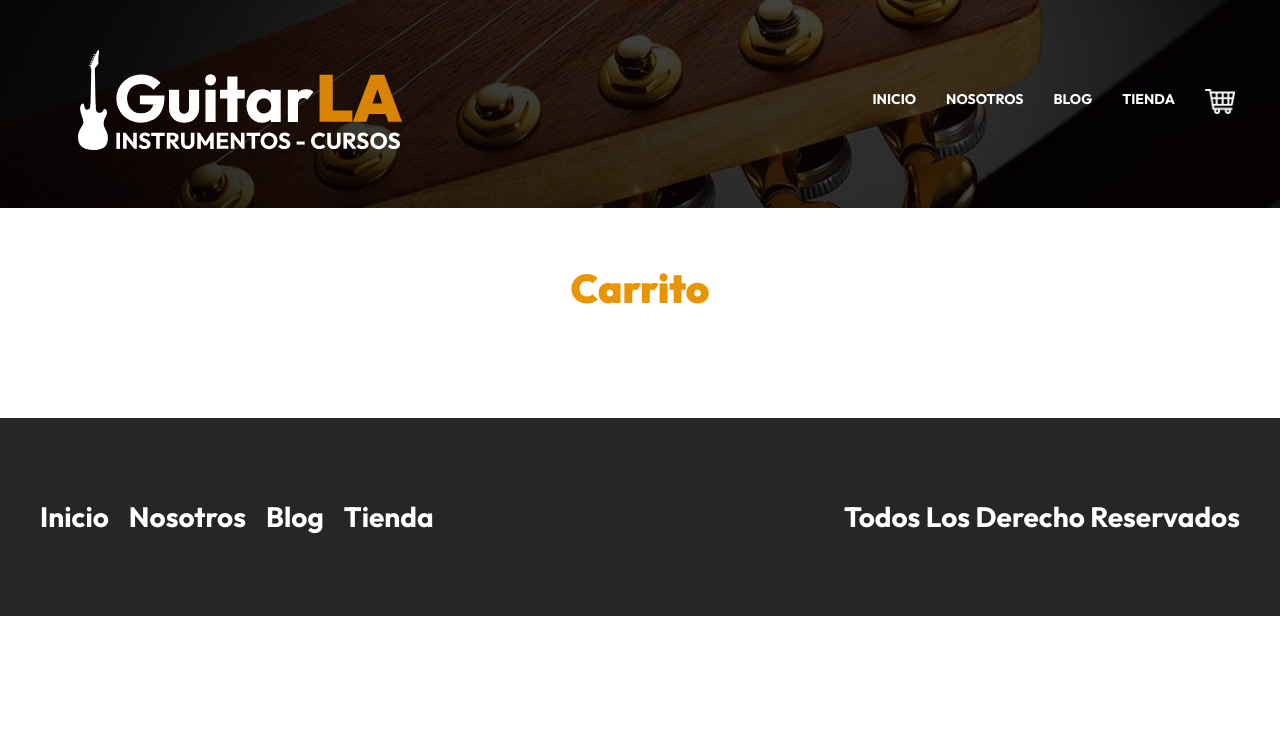
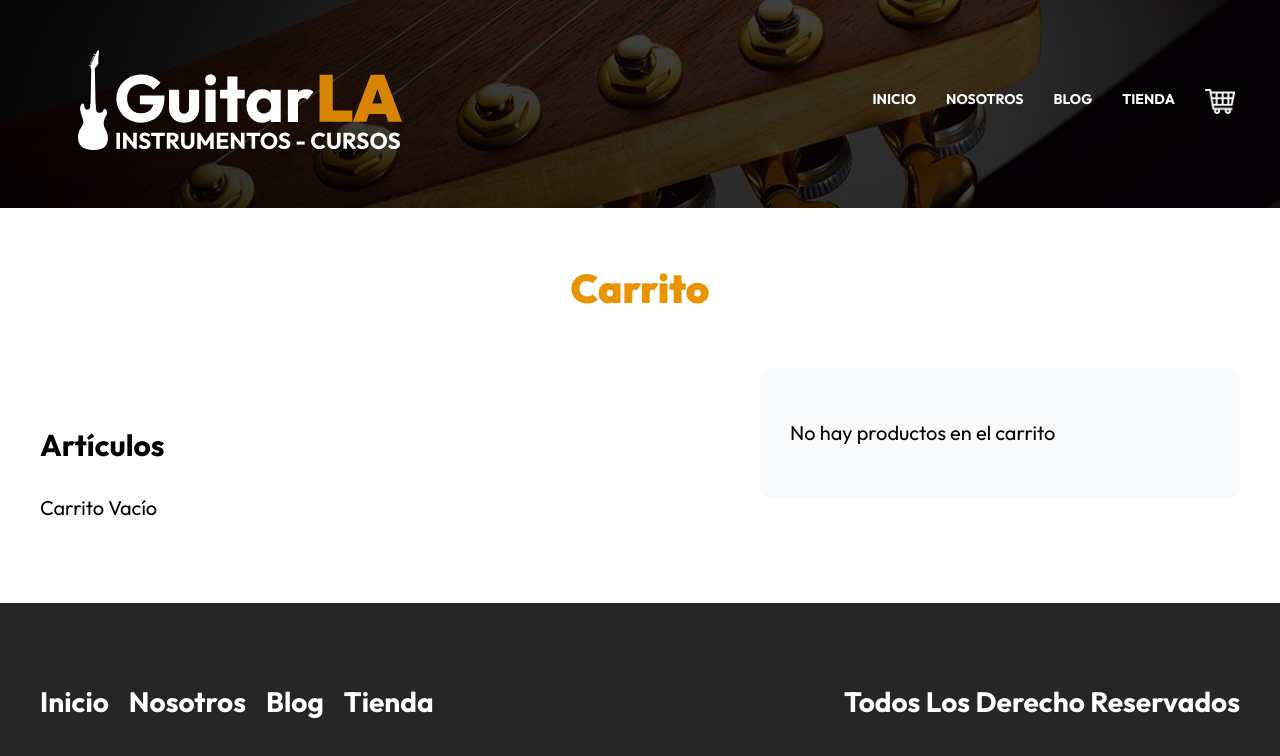
Before and after one commit to Alvarotloc/GuitarLA-nextjs, a Next.js app: page /carrito in a window 1280 px wide. Shown: the top 756 px of the page. Built offline with nearby package versions, Linux system fonts and the light colour scheme.

Commit message:
Proyecto terminado, creado carrito y estilizado, próximo paso deployment

```diff
--- a/pages/_app.tsx
+++ b/pages/_app.tsx
@@ -3,7 +3,7 @@ import '../styles/globals.css'
 import type { AppProps } from 'next/app'
 import { useEffect, useState } from 'react'
 
-interface IProducto {
+export interface IProducto {
   id : string;
   imagen : string,
   nombre : string,
@@ -16,11 +16,13 @@ function MyApp({ Component, pageProps }: AppProps) {
 
   useEffect(() => {
     const carritoLS = JSON.parse(localStorage.getItem('carrito') || '[]') ?? [];
-    setCarrito(carritoLS);
+    if(carritoLS.length > 0){
+      setCarrito(carritoLS);
+    }
   },[])
 
   useEffect(() => {
-    localStorage.setItem('carrito', JSON.stringify(carrito));
+      localStorage.setItem('carrito', JSON.stringify(carrito));
   },[carrito])
 
   const agregarCarrito = (producto:IProducto) => {
@@ -28,7 +30,7 @@ function MyApp({ Component, pageProps }: AppProps) {
     if(carrito.some(articulo => articulo.id === producto.id)){
       const carritoActualizado = carrito.map(articulo => {
         if(articulo.id === producto.id){
-          articulo.cantidad = producto.cantidad + articulo.cantidad;
+          articulo.cantidad = producto.cantidad;
         }
         return articulo;
       });
@@ -37,7 +39,25 @@ function MyApp({ Component, pageProps }: AppProps) {
     setCarrito([...carrito,producto]);
   }
 
-  return <Component {...pageProps} carrito={carrito} agregarCarrito={agregarCarrito}/>
+  const actualizarCantidad = (producto:IProducto) => {
+    const carritoActualizado = carrito.map(articulo => {
+      if(articulo.id === producto.id){
+        articulo.cantidad = producto.cantidad;
+      }
+      return articulo;
+    });
+    setCarrito(carritoActualizado);
+  }
+
+  const eliminarProducto = (id:string) => {
+    const confirmar = confirm('¿Desea eliminar este producto?');
+    if(confirmar){
+      const carritoActualizado = carrito.filter(producto => producto.id !== id);
+      setCarrito(carritoActualizado);
+    }
+  }
+
+  return <Component {...pageProps} carrito={carrito} agregarCarrito={agregarCarrito} actualizarCantidad={actualizarCantidad} eliminarProducto={eliminarProducto}/>
 }
 
 export default MyApp
--- a/pages/carrito.tsx
+++ b/pages/carrito.tsx
@@ -1,21 +1,90 @@
-import Layout from '../components/Layout';
-import styles from '../styles/Carrito.module.css'
-const Carrito = ({carrito}:any):JSX.Element => {
+import Layout from "../components/Layout";
+import styles from "../styles/Carrito.module.css";
+import type { IProducto } from "./_app";
+import Image from "next/image";
+import { useState, useEffect } from 'react';
+
+interface ICarrito {
+  carrito: IProducto[];
+  actualizarCantidad : Function;
+  eliminarProducto : Function;
+}
+
+const Carrito = ({ carrito,actualizarCantidad,eliminarProducto }: ICarrito): JSX.Element => {
+    const [total, setTotal] = useState<number>(0);
+    useEffect(() => {
+        const calculoTotal = carrito.reduce((totalAcumulado, producto) => totalAcumulado + (producto.cantidad * producto.precio),0);
+        setTotal(calculoTotal);
+    },[carrito])
   return (
-      <Layout pagina='- Carrito de Compras'>
+    <Layout pagina="- Carrito de Compras">
       <>
-          <h1 className='heading'>Carrito</h1>
+        <h1 className="heading">Carrito</h1>
         <main className={`contenedor ${styles.contenido}`}>
+          <div className={styles.carrito}>
+              <h2>Artículos</h2>
+            {carrito.length === 0
+              ? "Carrito Vacío"
+              : carrito.map((producto) => (
+                  <div key={producto.id} className={styles.producto}>
                     <div>
-
+                      <Image
+                        src={producto.imagen}
+                        layout="responsive"
+                        width={250}
+                        height={500}
+                        alt={producto.nombre}
+                      />
                     </div>
                     <div>
-
+                      <p className={styles.nombre}>{producto.nombre}</p>
+                      <div className={styles.cantidad}>
+                        <p>
+                          Cantidad:
+                        </p>
+                        <select
+                          name="cantidad"
+                          id="cantidad"
+                          className={styles.select}
+                          value={producto.cantidad}
+                          onChange={e => actualizarCantidad({
+                              cantidad : e.target.value,
+                              id : producto.id
+                          })}
+                        >
+                          <option value="1">1</option>
+                          <option value="2">2</option>
+                          <option value="3">3</option>
+                          <option value="4">4</option>
+                          <option value="5">5</option>
+                        </select>
+                      </div>
+                      <p className={styles.precio}>
+                        <span>{producto.precio}</span>€
+                      </p>
+                      <p className={styles.subtotal}>
+                        Subtotal:{" "}
+                        <span>{producto.precio * producto.cantidad}</span>€
+                      </p>
+                    </div>
+                    <button type="button" className={styles.eliminar} onClick={() => eliminarProducto(producto.id)}>X</button>
+                  </div>
+                ))}
+          </div>
+          <div className={styles.resumen}>
+              {total > 0 ? (
+                  <>
+                    <h3>Resumen de Compra</h3>
+                    <p>Total a pagar: {total}€</p>
+                  </>
+              ) : (
+                  <p>No hay productos en el carrito</p>
+              )}
           </div>
         </main>
       </>
     </Layout>
-  )
-}
+  );
+};
 
-export default Carrito
+export default Carrito;
--- a/styles/Carrito.module.css
+++ b/styles/Carrito.module.css
@@ -5,5 +5,72 @@
 @media (min-width: 768px) {
     .contenido {
         grid-template-columns: 3fr 2fr;
+        align-items: flex-start;
     }
 }
+.carrito {
+    padding: 3rem 0;
+}
+.producto {
+    display: grid;
+    grid-template-columns: 1fr 3fr;
+    gap: 4rem;
+    align-items: center;
+    border-bottom: .1rem solid #cfcfcf;
+    padding: 3rem 0;
+    position: relative;
+}
+.producto:last-of-type{
+    border: none;
+}
+.producto p{
+    margin: 0 0 1rem 0;
+}
+.nombre {
+    font-weight: 700;
+    font-size: 2.2rem;
+}
+.cantidad {
+    display: flex;
+    align-items: center;
+    gap: 1rem;
+    margin-bottom: 1rem;
+}
+.cantidad p{
+    margin:0;
+}
+.select{
+    all: unset;
+    padding: 1rem;
+    border: .1rem solid #cfcfcf;
+    flex: 1;
+    text-align: center;
+    border-radius: 1rem;
+    cursor: pointer;
+}
+.precio {
+    font-weight: 700;
+    color: var(--primary);
+}
+.precio span{
+    font-size: 2.4rem;
+}
+.subtotal {
+    font-weight: 700;
+}
+.subtotal span{
+    font-size: 2.4rem;
+}
+.eliminar {
+    all:unset;
+    position: absolute;
+    top: 3rem;
+    right: 1rem;
+    font-weight: 700;
+    cursor: pointer;
+}
+.resumen{
+    background-color: #F9FAFB;
+    padding: 3rem;
+    border-radius: 1rem;
+}
```
Lines whose indentation alone changed are shown as unchanged.
